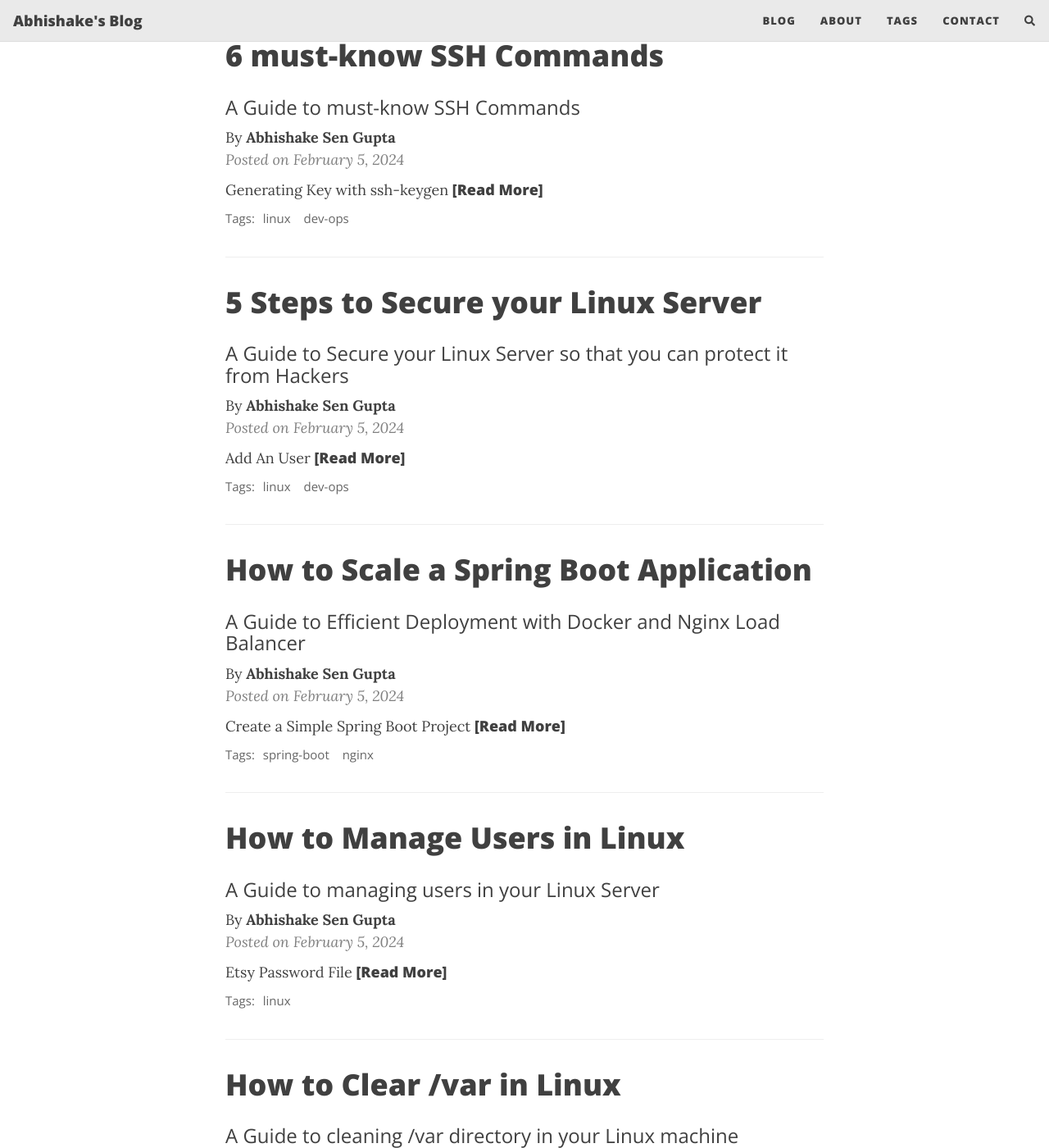
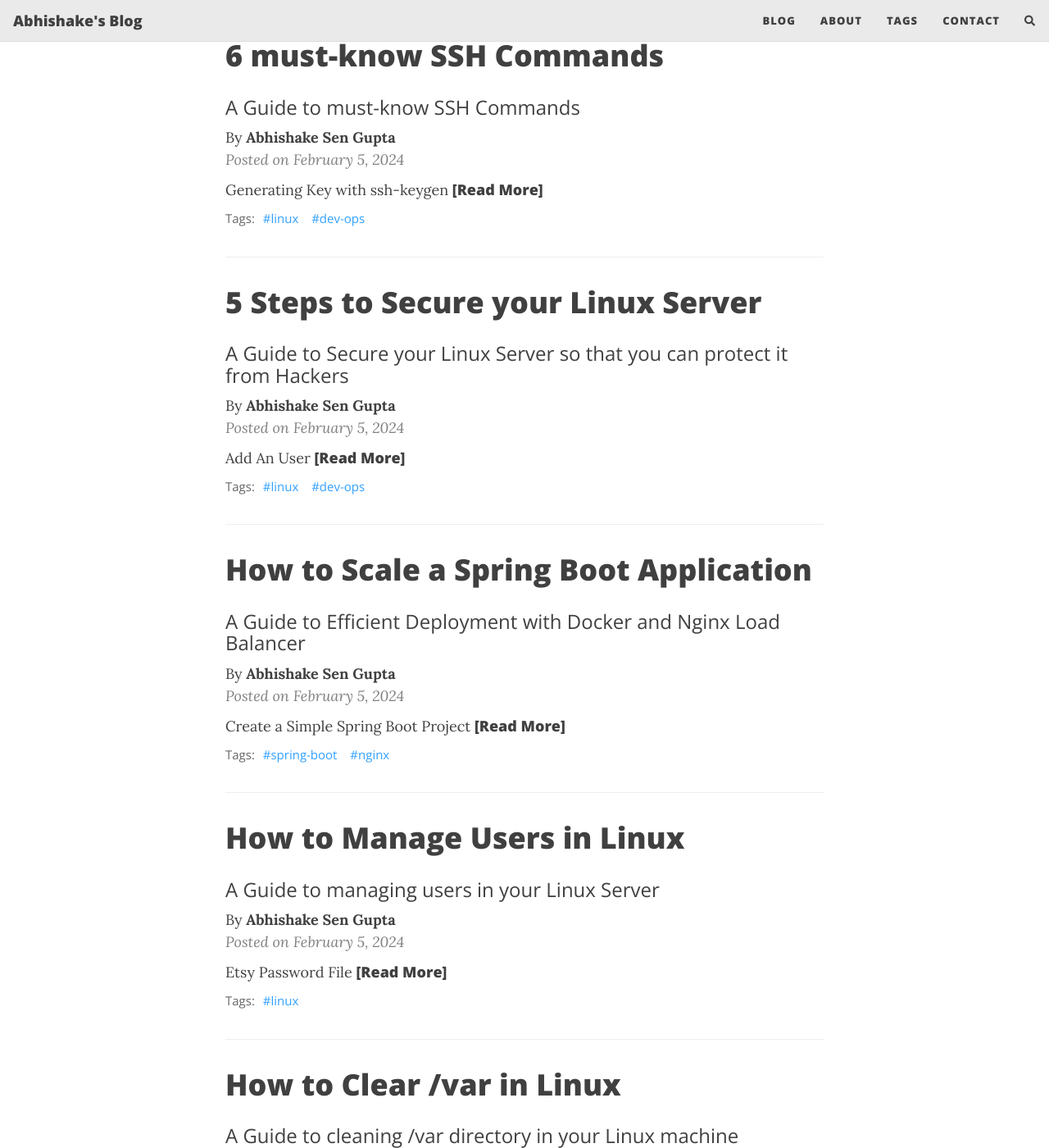
Before and after one commit to Abhishake63/abhishake.github.io, a Jekyll site: the page built from index.html, in a window 1280 px wide and 1400 px high, scrolled down 287 px. Shown: the whole window at 82% size. Built offline with Jekyll 4.4.1, drawn with Linux system fonts in a browser that asks for light colours; nearby versions of some CDN libraries; the list of posts is cut into pages by our own code; comment, search, counter and statistics services are not loaded.

Commit message:
modified tag colors

```diff
--- a/_config.yml
+++ b/_config.yml
@@ -103,7 +103,7 @@ url-pretty: "Abhishake's Blog"
 title-on-all-pages: true
 
 # Excerpt word length - Truncate the excerpt of each post on the feed page to the specified number of words
-excerpt_length: 10
+excerpt_length: 50
 
 # Whether or not to show an excerpt for every blog post in the feed page
 feed_show_excerpt: true
--- a/_layouts/home.html
+++ b/_layouts/home.html
@@ -88,7 +88,7 @@ layout: page
         <ul class="d-inline list-inline" role="list">
           {% for tag in post.tags %}
           <li class="list-inline-item">
-            <a href="{{ '/tags' | absolute_url }}#{{- tag -}}">{{- tag -}}</a>
+            <a href="{{ '/tags' | absolute_url }}#{{- tag -}}">#{{- tag -}}</a>
           </li>
           {% endfor %}
         </ul>
--- a/assets/css/beautifuljekyll.css
+++ b/assets/css/beautifuljekyll.css
@@ -585,7 +585,7 @@ footer .footer-custom-content {
 }
 
 .blog-tags a {
-  color: {{ site.text-col | default: "#404040" }};
+  color: #008AFF;
   text-decoration: none;
   padding: 0 0.3125rem;
   opacity: 0.8;
```
